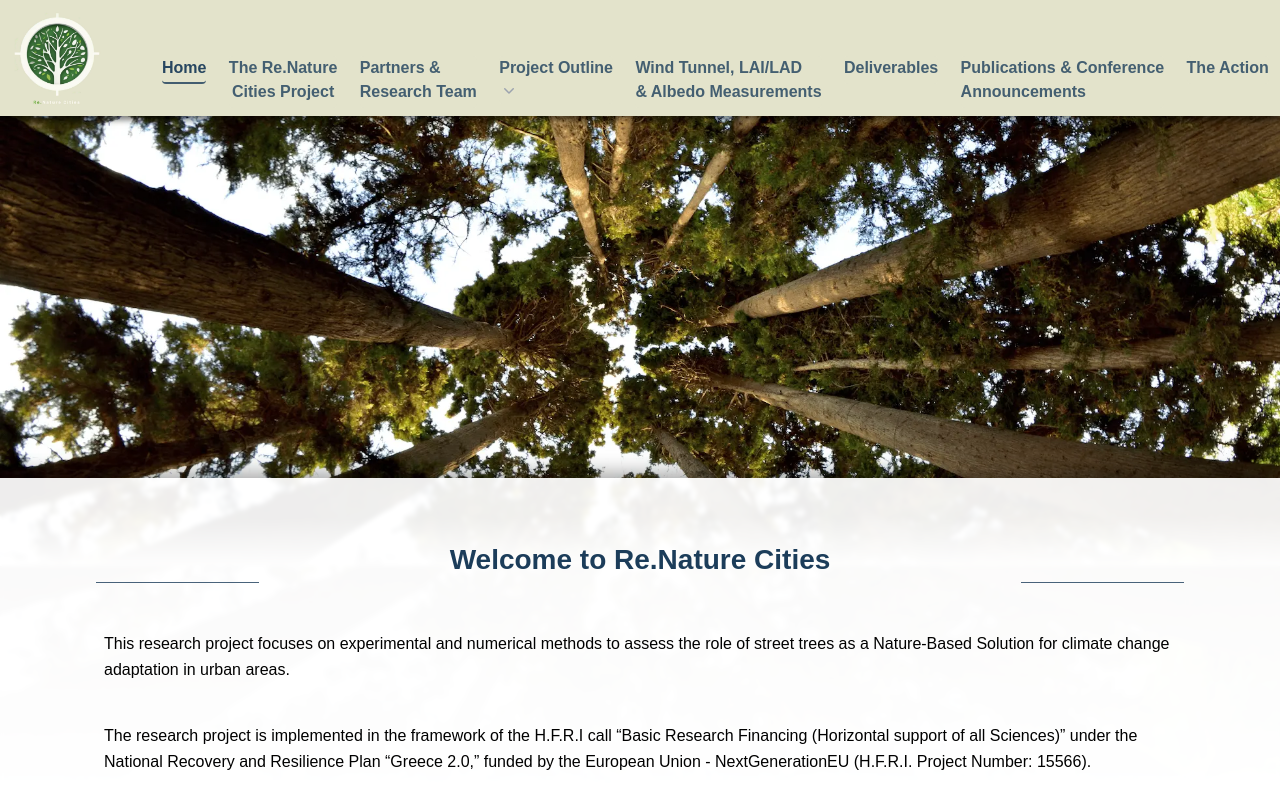
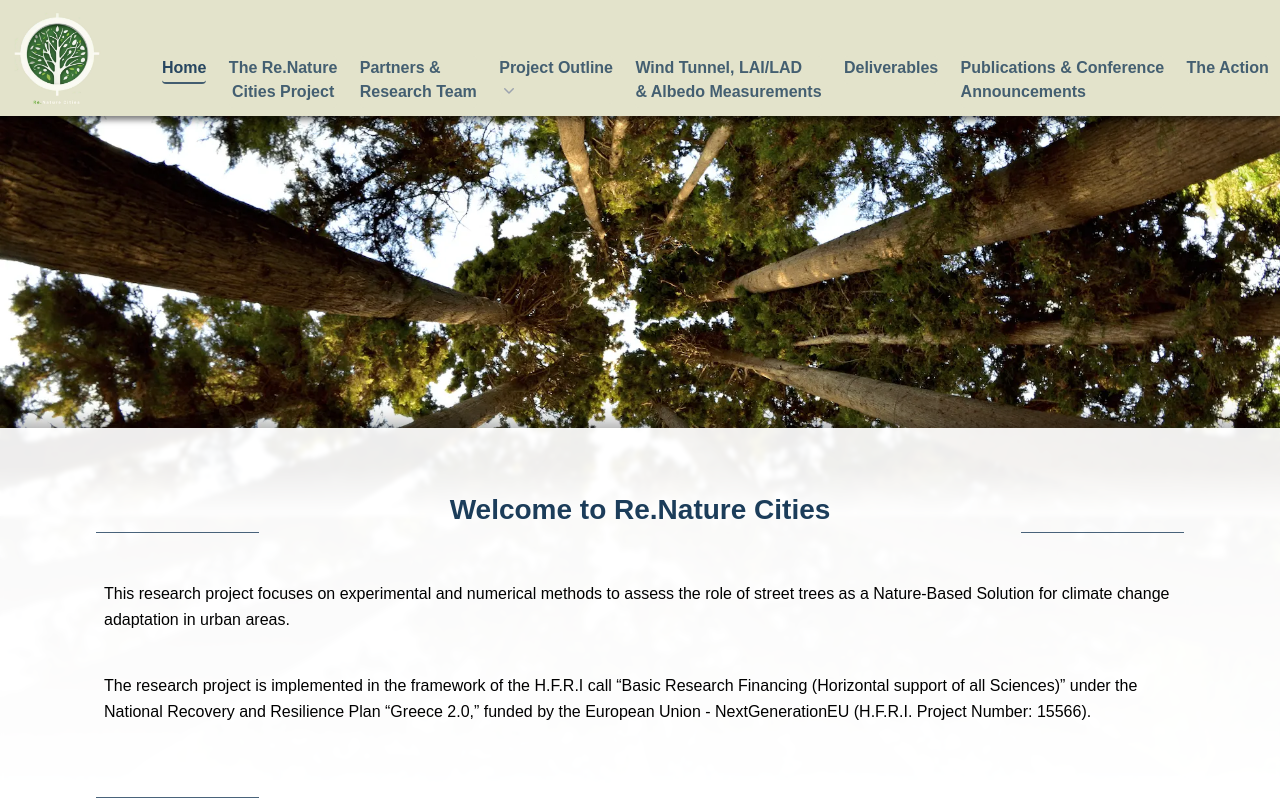
Before and after one commit to Papioani/the_re.nature_cities_project, a Next.js app: page / in a window 1280 px wide. Shown: the top 800 px of the page. Built offline with nearby package versions, Linux system fonts and the light colour scheme.

Commit message:
viewport bug

```diff
--- a/src/app/styles/globals.css
+++ b/src/app/styles/globals.css
@@ -6,6 +6,14 @@
 html:not(.disable-smooth-scroll) {
   scroll-behavior: smooth;
 }
+html,
+body {
+  height: 100%;
+
+  margin: 0;
+  padding: 0;
+}
+
 /* You typically define custom properties in the :root selector (or any parent element) to make them accessible throughout your stylesheet. */
 :root {
   font-size: 1rem; /* This will set 1rem = 16px */
@@ -23,7 +31,7 @@ html:not(.disable-smooth-scroll) {
 body {
   display: flex;
   flex-direction: column;
-  min-height: 100dvh; /* Use dynamic viewport height */
+  min-height: 100dvh; /* dynamic viewport height */
   width: 100%;
   margin: 0;
   padding: 0;
```
Also changed, not shown: 1 other file (tests, documents, lock files or other folders).
